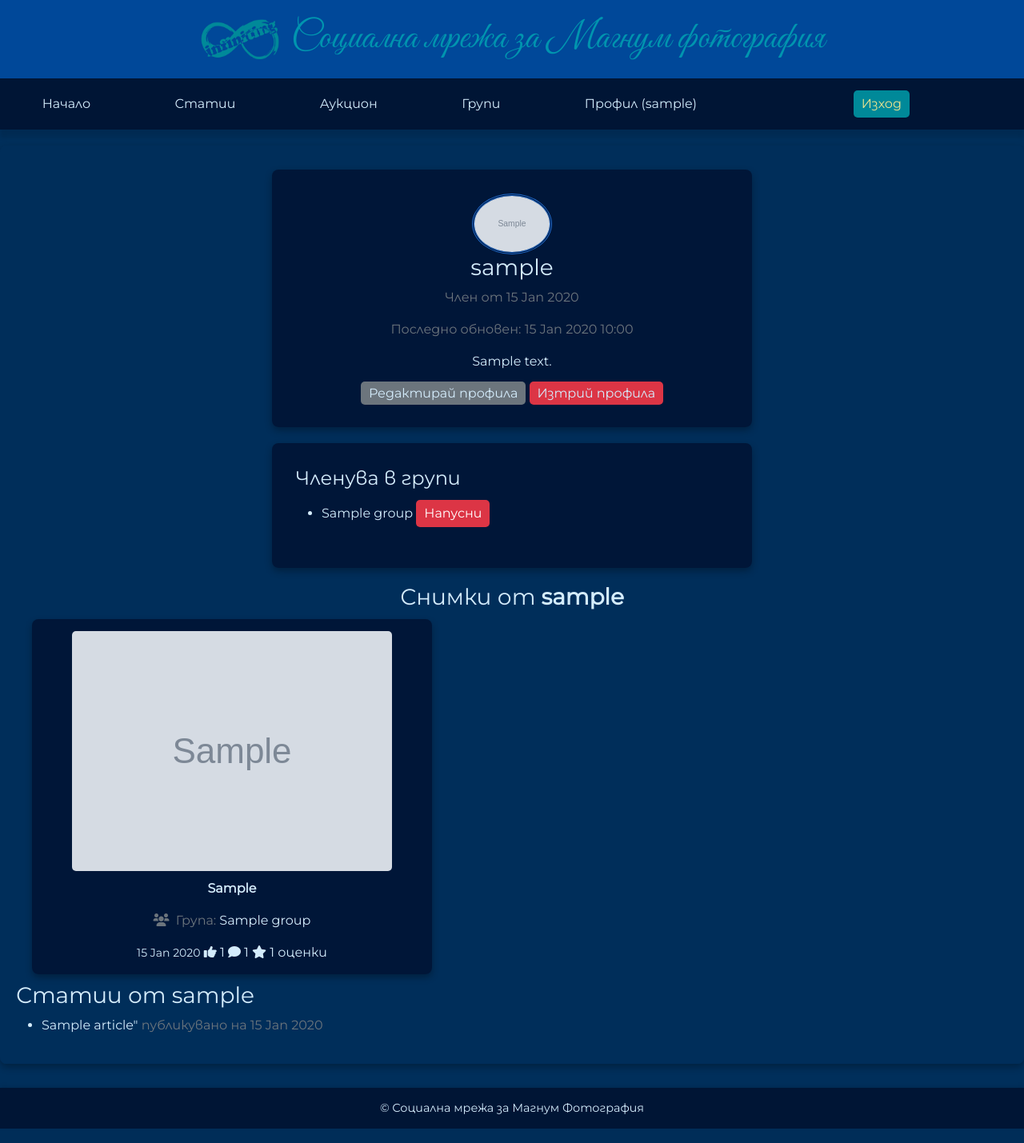
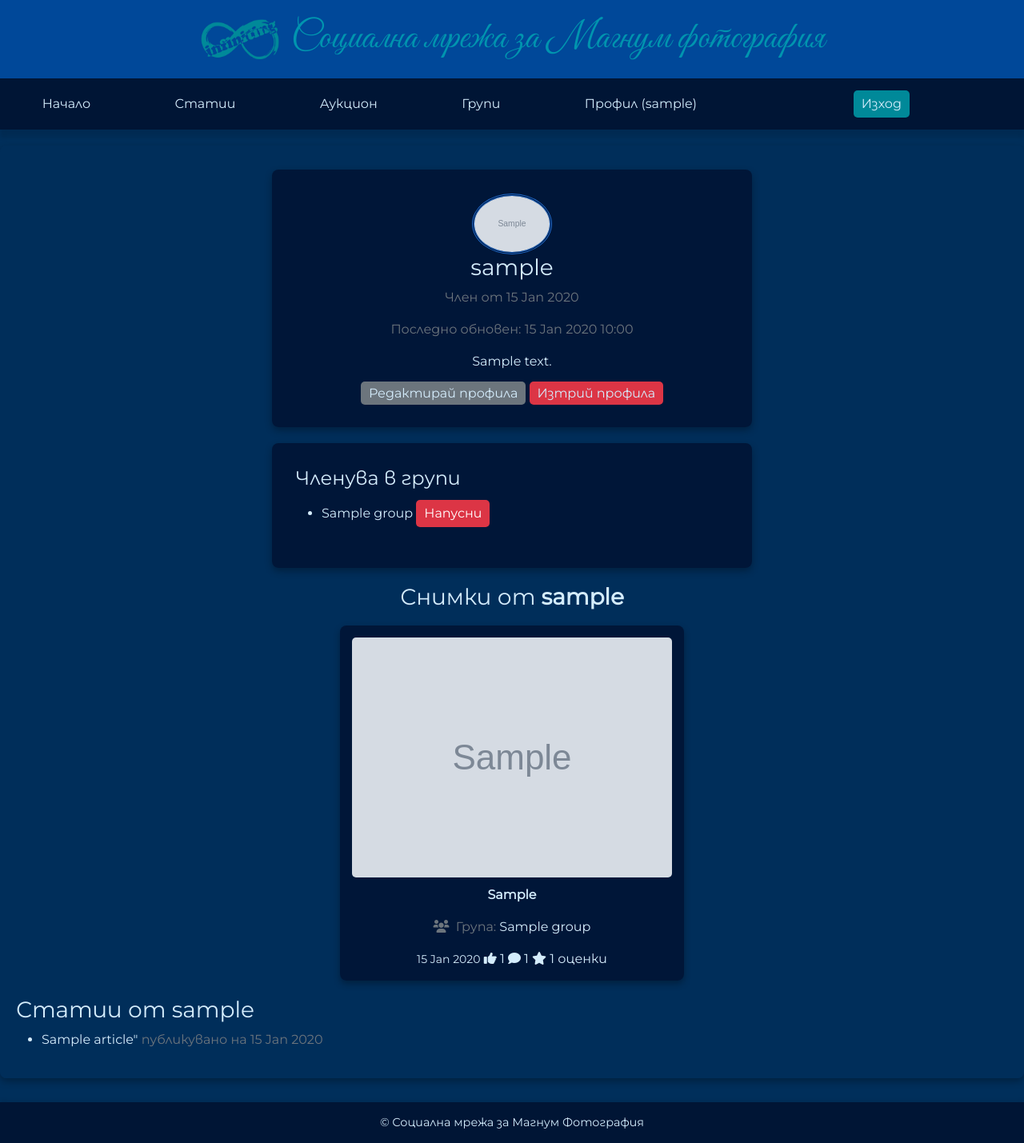
Before and after one commit to sdplamen/infiniting, a Django app: page /users/1/ in a window 1280 px wide. Shown: the whole page at 80% size. Run offline with Django 5.2, Linux system fonts and the light colour scheme; a user stored in the database is signed in; tables that the repository leaves empty hold one stand-in row (values such as "Sample post"); grey boxes marked "Sample" are stand-in pictures; some web fonts are replaced.

Commit message:
Update css styling

```diff
--- a/static/css/profil.css
+++ b/static/css/profil.css
@@ -13,8 +13,11 @@ a:link, a:visited {
     text-decoration: none;
 }
 a:hover {
-    color: #008999;
+    color: #D4ECFC;
     text-decoration: none;
+    background-color: #008999;
+    padding: 5px 5px;
+    border-radius: 5px;
 }
 
 header {
@@ -183,7 +186,7 @@ header {
 
 .custom-button {
     background-color: #008999;
-    color: #ede38f;
+    color: #D4ECFC;
     margin: 5px auto;
     padding: 5px 10px;
     border: none;
@@ -259,6 +262,7 @@ header {
     display: inline-block;
 }
 .photo-item, .card {
+    align-items: center;
     margin: 0 auto 20px auto;
     max-width: 500px;
     background-color: rgba(0, 21, 53, 0.9);
@@ -371,6 +375,9 @@ footer {
     flex-wrap: wrap;
 }
 .flex-item {
+    display: flex;
+    flex-direction: column;
+    align-items: center;
     flex: 1;
     min-width: 280px;
     margin: 10px;
@@ -386,6 +393,7 @@ footer {
         font-size: 0.9em;
     }
     .form-container, .card-body, .card-custom, .photo-item {
+        align-items: flex-start;
         max-width: 95%;
         padding: 15px;
     }
--- a/templates/auctions/auction-list.html
+++ b/templates/auctions/auction-list.html
@@ -23,8 +23,8 @@
 
     <div class="auction-grid-container">
         {% for auction in auctions %}
-            <div class="card-custom flex-item">
-                <a href="{% url 'auction-detail' pk=auction.pk %}" class="photo-link">
+            <div class="card-custom">
+{#                <a href="{% url 'auction-detail' pk=auction.pk %}" class="photo-link">#}
                     {% if auction.photo.image %}
                         <img src="{{ auction.photo.image.url }}" class="photo-display" alt="{{ auction.photo.caption|default:'Auction Photo' }}">
                     {% else %}
--- a/templates/base.html
+++ b/templates/base.html
@@ -34,7 +34,7 @@
                 <p>
                     <form action="{% url 'logout' %}" method="POST" style="display: inline;">
                         {% csrf_token %}
-                        <button type="submit" class="custom-button custom-button-link">Изход</button>
+                        <button type="submit" class="custom-button">Изход</button>
                     </form>
                 </p>
             {% else %}
--- a/templates/groups/group-detail.html
+++ b/templates/groups/group-detail.html
@@ -22,10 +22,10 @@
     <div>
         {% for photo in photos %}
             <div class="text-center">
-                <div class="card">
+                <div class="card-custom">
                     <img src="{{ photo.image.url }}" class="card-img-top" alt="{{ photo.caption|default:'Снимка' }}">
                     <div class="card-body">
-                        <h5 class="card-title">{{ photo.caption|default:'Без заглавие' }}</h5>
+                        <h5 class="card-title"><strong>{{ photo.caption|default:'Без заглавие' }}</strong></h5>
                         <p class="card-text">Автор: <a href="{% url 'user-profile-detail' pk=photo.author.pk %}">{{ photo.author.user.username }}</a></p>
                         <a href="{% url 'photo-detail' pk=photo.pk %}" class="btn btn-primary">Виж детайли</a>
                     </div>
--- a/templates/users/profile-details.html
+++ b/templates/users/profile-details.html
@@ -53,7 +53,7 @@
             <div>
                 {% for photo in photos %}
                     <div class="photo-item flex-item">
-                        <a href="{% url 'photo-detail' pk=photo.pk %}" class="photo-link">
+{#                        <a href="{% url 'photo-detail' pk=photo.pk %}" class="photo-link">#}
                             {% if photo.image %}
                                 <img src="{{ photo.image.url }}" class="photo-display alt={{ photo.caption|default:'Photo' }}" alt="Снимка">
                             {% else %}
@@ -80,6 +80,8 @@
                 {% endfor %}
             </div>
         </section>
+    </div>
+    <div class="profile-content-column">
         <h3 class="margin-top-large">Статии от {{ photographer.user.username }}</h3>
         {% if photographer.articles.all %}
             <ul class="simple-list">
```
Also changed, not shown: templates/photos/index.html (+4 -4 lines), 1 other file. Lines whose indentation alone changed are shown as unchanged.
